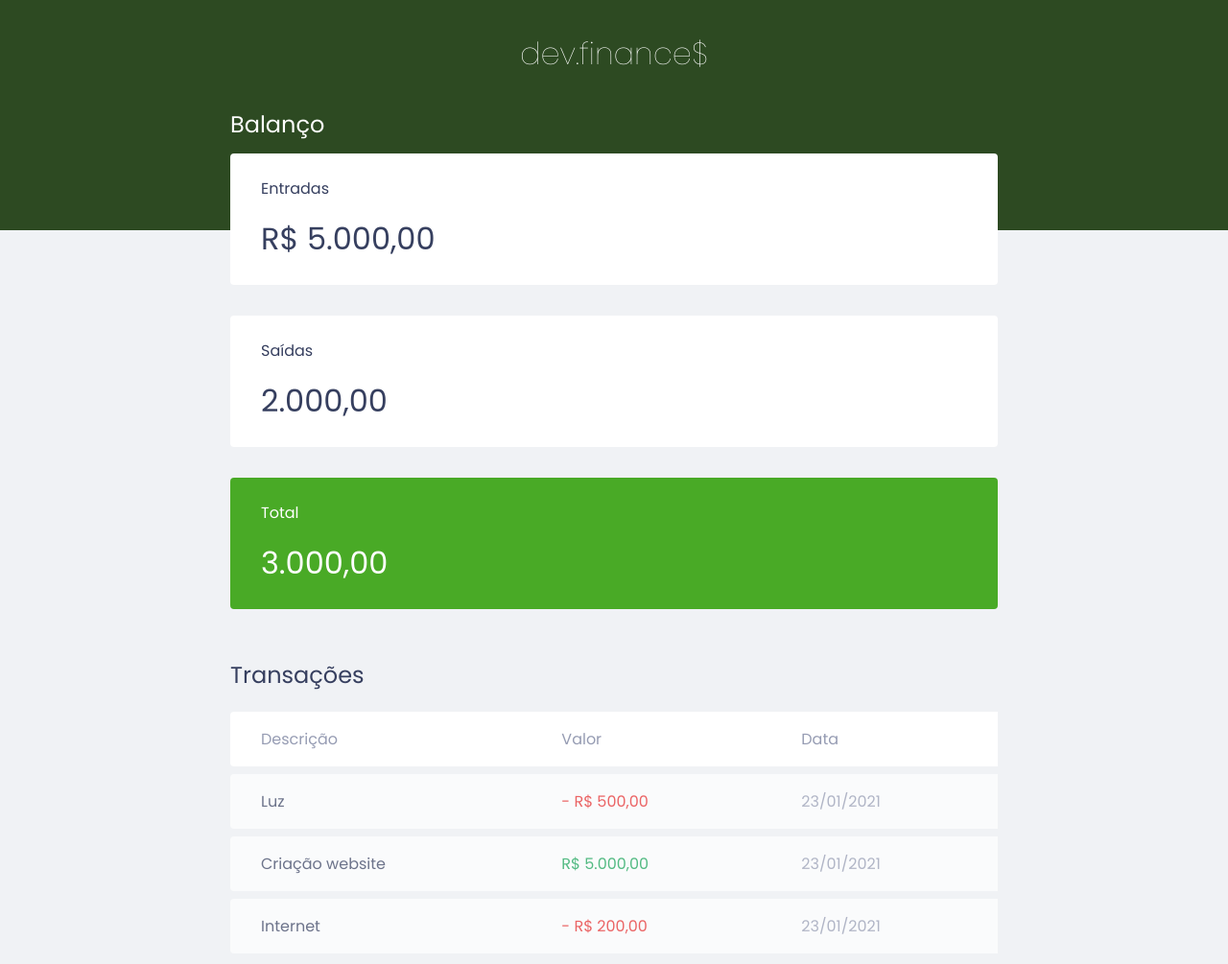
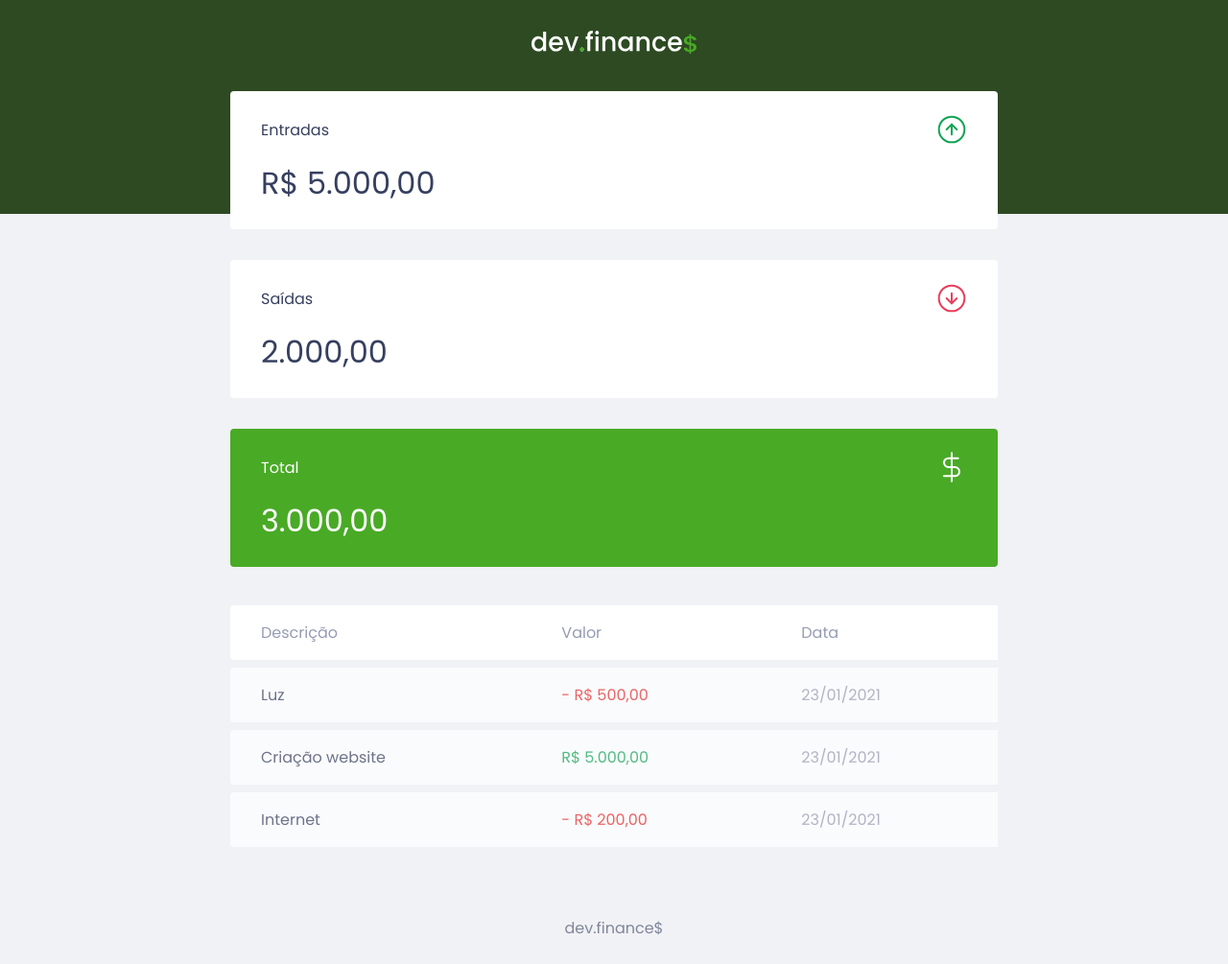
Before and after one commit to MyllaC/devFinances, a plain HTML site: page index.html in a window 1280 px wide. Shown: the top 1005 px of the page at 96% size. Drawn offline with Linux system fonts and the light colour scheme.

Commit message:
add logo and cards images

```diff
--- a/index.html
+++ b/index.html
@@ -17,31 +17,42 @@
   </head>
   <body>
     <header>
-      <h1 id="logo">dev.finance$</h1>
+      <img src="./assets/logo.svg" alt="Logo Dev Finance" />
     </header>
 
     <main class="container">
       <section id="balance">
-        <h2>Balanço</h2>
+        <h2 class="sr-only">Balanço</h2>
 
         <div class="card">
-          <h3>Entradas</h3>
+          <h3>
+            <span>Entradas</span>
+            <!-- Usa a tag span para deixar os elementos em linha -->
+            <img src="/assets/income.svg" alt="Imagem de entradas" />
+          </h3>
           <p>R$ 5.000,00</p>
         </div>
 
         <div class="card">
-          <h3>Saídas</h3>
+          <h3>
+            <span>Saídas</span>
+            <img src="/assets/expense.svg" alt="Imagem de saídas" />
+          </h3>
+
           <p>2.000,00</p>
         </div>
 
         <div class="card total">
-          <h3>Total</h3>
+          <h3>
+            <span>Total</span>
+            <img src="/assets/total.svg" alt="Imagem do total" />
+          </h3>
           <p>3.000,00</p>
         </div>
       </section>
 
       <section id="transaction">
-        <h2>Transações</h2>
+        <h2 class="sr-only">Transações</h2>
 
         <table id="data-table">
           <thead>
--- a/style.css
+++ b/style.css
@@ -13,6 +13,19 @@
 body {
   background: #f0f2f5;
   font-family: 'Poppins', sans-serif;
+}
+
+.sr-only {
+  /* comandos para esconder os h2 para deixar somente para screen reader */
+  position: absolute; /*relativo ao pai que ele está, como se fosse para outra camada*/
+  width: 1px;
+  height: 1px;
+  padding: 0;
+  margin: -1px;
+  overflow: hidden;
+  clip: rect(0 0 0);
+  white-space: nowrap;
+  border-width: 0;
 }
 
 .container {
@@ -64,6 +77,9 @@ header {
 .card h3 {
   font-weight: normal;
   font-size: 1rem;
+  display: flex; /* deixa os elementos dentro da caixa um ao lado do outro */
+  align-items: center;
+  justify-content: space-between;
 }
 
 .card p {
```
Also changed, not shown: assets/expense.svg (added), assets/income.svg (added), assets/logo.svg (added), assets/minus.svg (added), assets/plus.svg (added), assets/total.svg (added).
